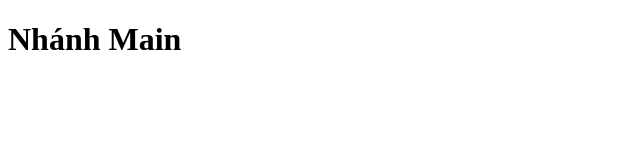
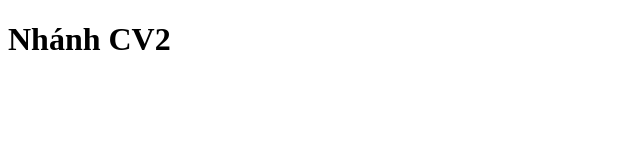
Before and after one commit to GuenToun/DuAn55, a plain HTML site: page index.html in a window 1280 px wide. Shown: the full height of the page, 0-640 px from the left. Drawn offline with Linux system fonts and the light colour scheme.

Commit message:
2.CV2 commit lan 1

```diff
--- a/index.html
+++ b/index.html
@@ -6,6 +6,6 @@
     <title>Ví Dụ </title>
 </head>
 <body>
-    <h1>Nhánh Main </h1>
+    <h1>Nhánh CV2 </h1>
 </body>
 </html>
```
